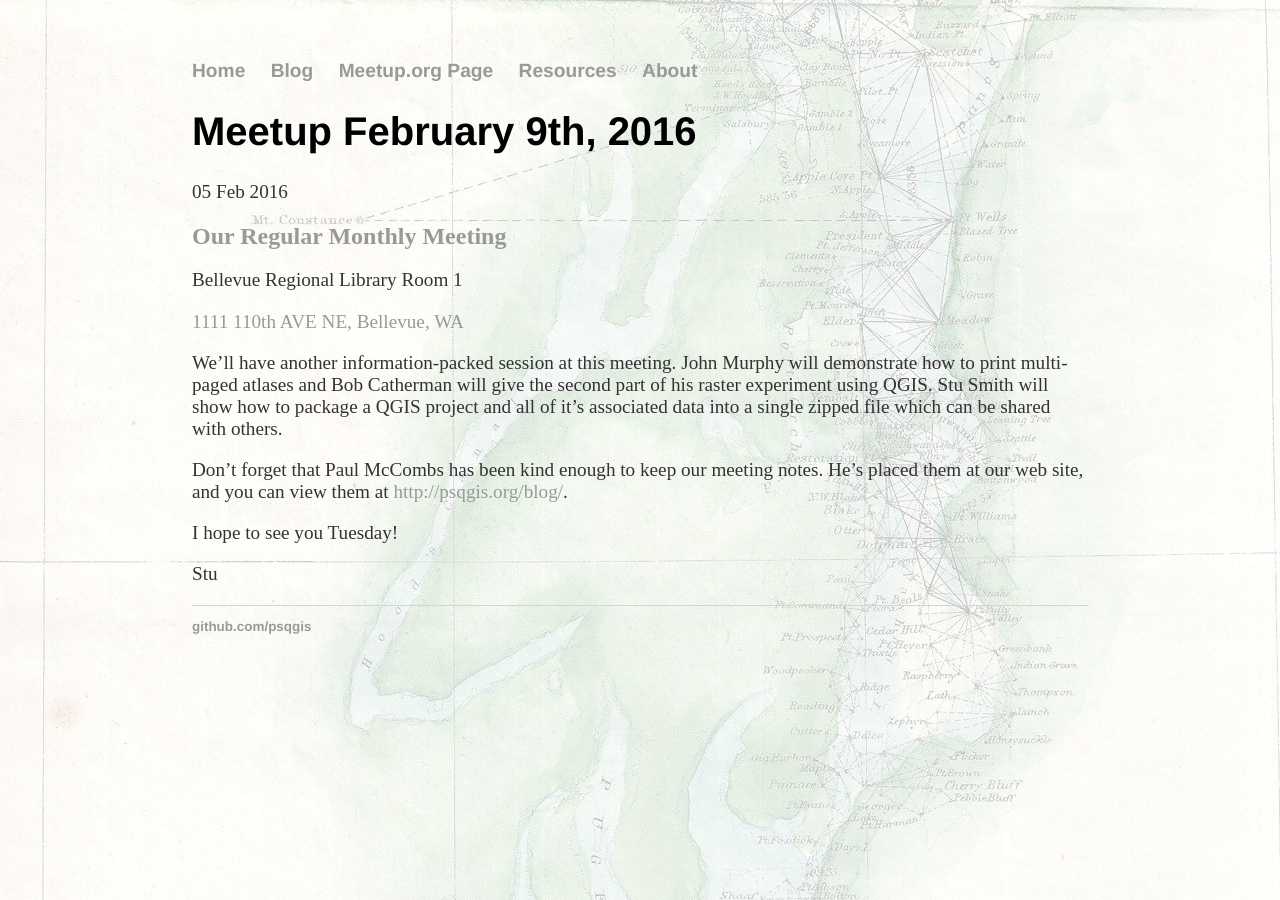
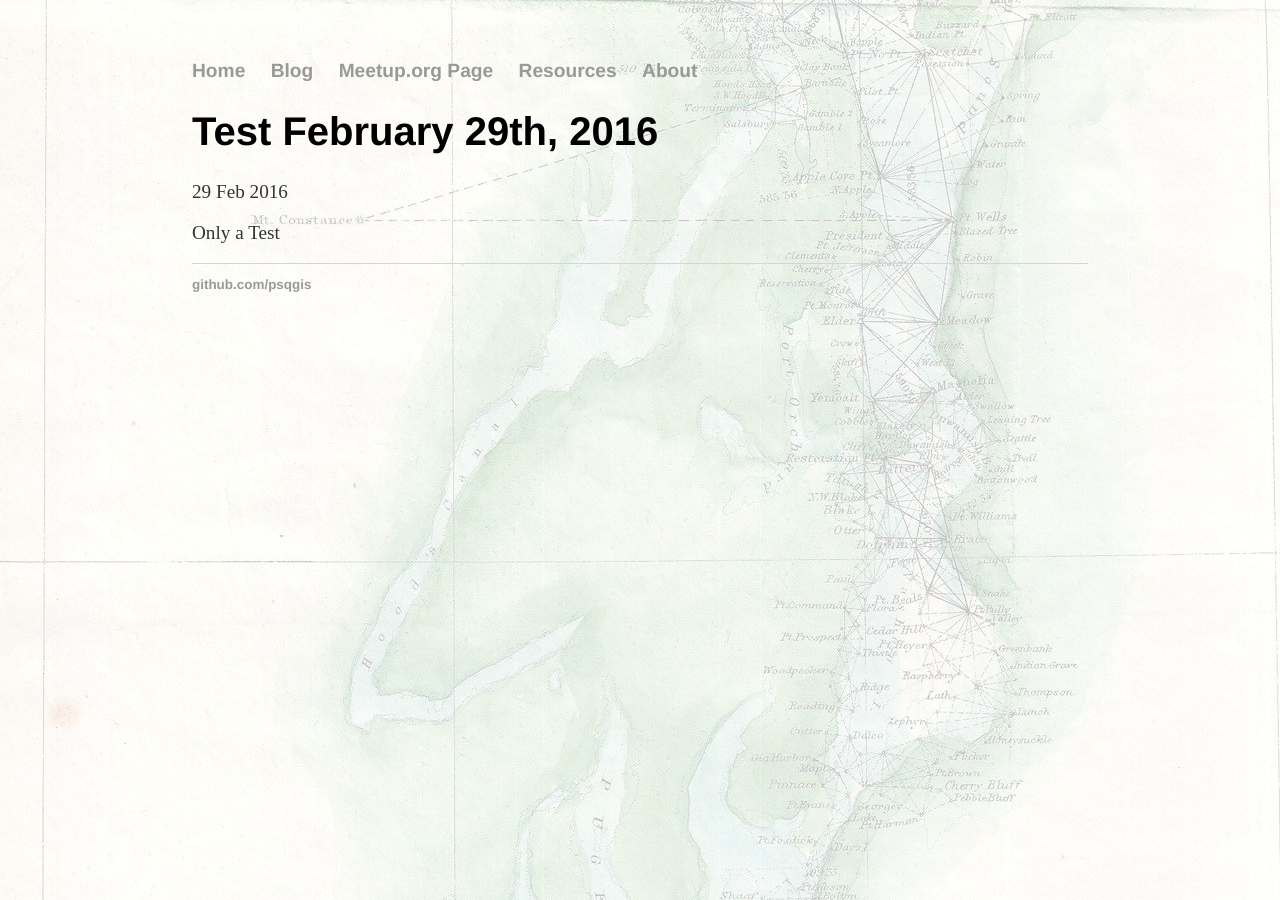
Before and after one commit to psqgis/psqgis.github.io, a Jekyll site: the page built from _posts/2016-02-29-Meetup-Test.md, in a window 1280 px wide. Built offline with Jekyll 4.4.1, drawn with Linux system fonts in a browser that asks for light colours.

Commit message:
Multiple Event Test 2

```diff
--- a/_posts/2016-02-29-Meetup-Test.md
+++ b/_posts/2016-02-29-Meetup-Test.md
@@ -1,21 +1,8 @@
 ---
 layout: post
-title: "Meetup February 9th, 2016"
-date: 2016-02-05
-schedule: 2016-02-9T18:30:00.0-8
+title: "Test February 29th, 2016"
+date: 2016-02-29
+schedule: 2016-02-29T18:30:00.0-8
 ---
 
-[Our Regular Monthly Meeting](http://www.meetup.com/Puget-Sound-QGIS-Users-Group/events/228600890/)
------------------------------
-
-Bellevue Regional Library Room 1
-
-[1111 110th AVE NE, Bellevue, WA](http://www.openstreetmap.org/#map=17/47.62005/-122.19424)
-
-We'll have another information-packed session at this meeting. John Murphy will demonstrate how to print multi-paged atlases and Bob Catherman will give the second part of his raster experiment using QGIS. Stu Smith will show how to package a QGIS project and all of it's associated data into a single zipped file which can be shared with others.
-
-Don't forget that Paul McCombs has been kind enough to keep our meeting notes.  He's placed them at our web site, and you can view them at [http://psqgis.org/blog/](/blog/).
-
-I hope to see you Tuesday!
-
-Stu
+Only a Test
```
Also changed, not shown: _posts/2016-02-05-Meetup-Feb-9th.md (+1 -1 lines).
